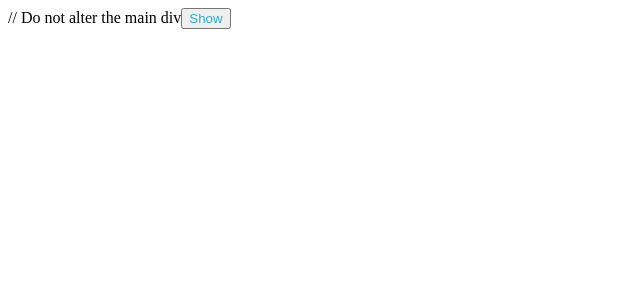
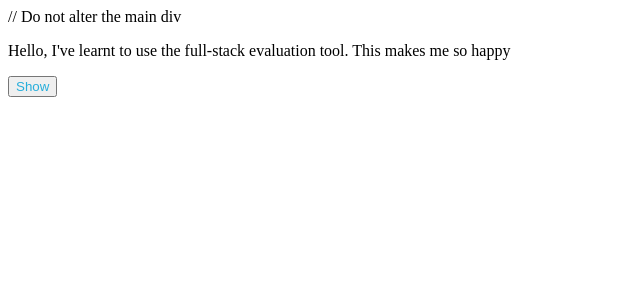
Before and after one commit to acciojob/button-action-functional-react-M74-dot, a React app: page / in a window 1280 px wide. Shown: the top 300 px of the page, without its empty margins (0-640 px from the left). Built offline with nearby package versions, Linux system fonts and the light colour scheme.

Commit message:
Update App.js

```diff
--- a/src/components/App.js
+++ b/src/components/App.js
@@ -9,7 +9,7 @@ function App() {
   return (
     <div id="main">
       // Do not alter the main div
-    <p id="para" className={showPara?"show":"hide"}>Hello, I've learnt to use the full-stack evaluation tool. This makes me so happy </p>
+    <p id="para" className={showPara?"hide":"show"}>Hello, I've learnt to use the full-stack evaluation tool. This makes me so happy </p>
     <button id="click" onClick={handleClick}>{showPara ? "Hide" : "Show"}</button>
     </div>
   );
```
